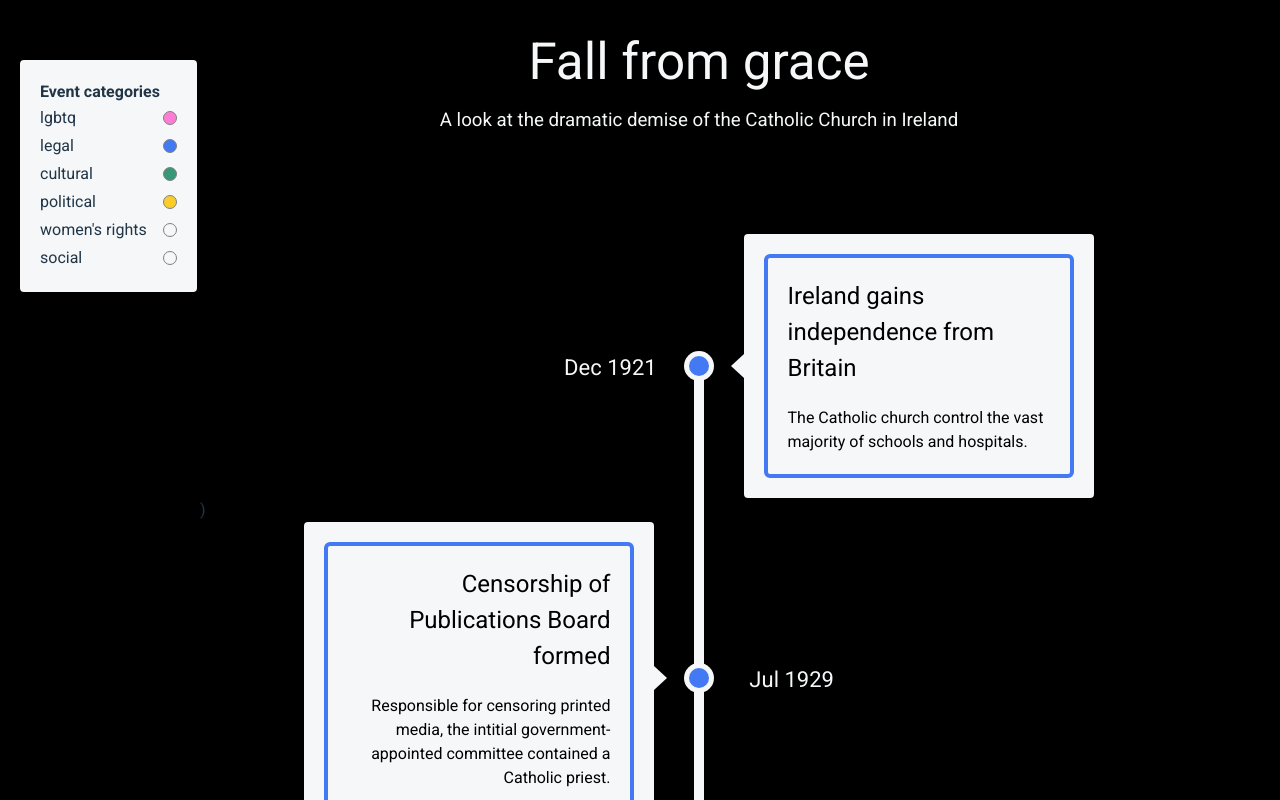
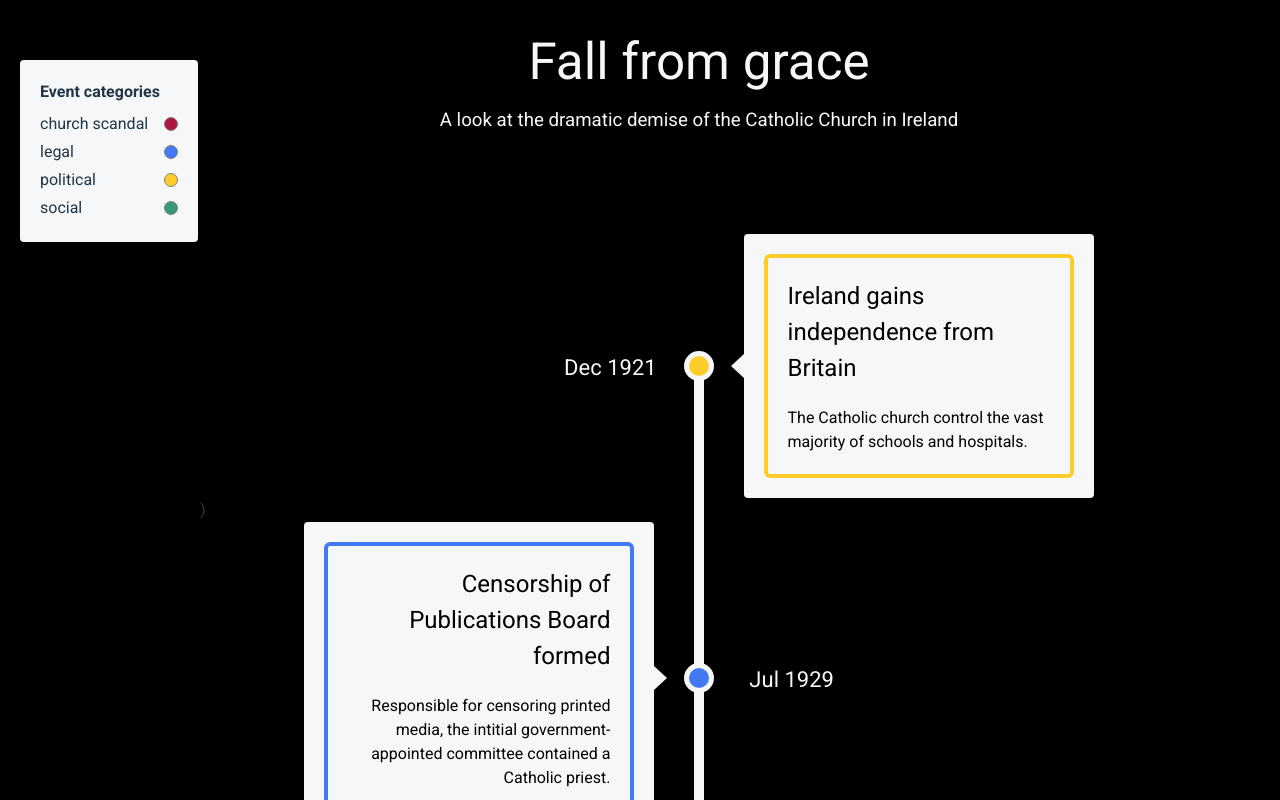
Before and after one commit to amymc/timeline, a React (Vite) app: page / in a window 1280 px wide. Shown: the top 800 px of the page. Built offline with nearby package versions, Linux system fonts and the light colour scheme.

Commit message:
categories

```diff
--- a/src/App.jsx
+++ b/src/App.jsx
@@ -73,6 +73,7 @@ const LegendCircle = styled.div`
 
 const LegendTitle = styled.span`
   font-weight: bold;
+  margin-bottom: 6px;
 `;
 
 const Title = styled.h1`
--- a/src/Event.jsx
+++ b/src/Event.jsx
@@ -128,7 +128,7 @@ function Event({ category, title, description, index, isLast, year }) {
             Now
           </Year>
           <Card index={index + 1}>
-            <CardInner color={colors[category]}>
+            <CardInner color="black">
               <CardTitle>The remaining legacy</CardTitle>
               {description && (
                 <Description>
@@ -153,7 +153,7 @@ function Event({ category, title, description, index, isLast, year }) {
             </CardInner>
           </Card>
           <Circle index={index + 1}>
-            <CircleInner color={colors[category]} />
+            <CircleInner color="black" />
           </Circle>
         </Row>
       )}
--- a/src/constants.js
+++ b/src/constants.js
@@ -1,8 +1,6 @@
 export const colors = {
-  lgbtq: "#FF7ED4",
+  "church scandal": "#AF1740",
   legal: "#4379F2",
-  cultural: "#379777",
   political: "#FCCD2A",
-  "women's rights": "",
-  social: "",
+  social: "#379777",
 };
--- a/src/data/events.json
+++ b/src/data/events.json
@@ -3,7 +3,7 @@
     "title": "Ireland gains independence from Britain",
     "description": "The Catholic church control the vast majority of schools and hospitals.",
     "year": "Dec 1921",
-    "category": "legal"
+    "category": "political"
   },
   {
     "title": "Censorship of Publications Board formed",
@@ -15,13 +15,13 @@
     "title": "Irish citizen, Jimmy Gralton is deported to the US",
     "description": "Jimmy had served in the US navy and obtained US citizenship as a result. On his return to Ireland he set up a local dance hall, and this combined with the fact that he was socialist drew the ire of the Catholic church among others. He was deported on the grounds that as an American citizen, he was ‘an undesirable alien’.",
     "year": "Aug 1933",
-    "category": "social"
+    "category": "political"
   },
   {
     "title": "A priest leads thousands of people in an anti-jazz march",
     "description": "This was the beginning of a campaign that called on the government to close the dance halls and ban all foreign dances in Ireland.",
     "year": "Jan 1934",
-    "category": "cultural"
+    "category": "social"
   },
   {
     "title": "The sale of contraception is banned",
@@ -33,7 +33,7 @@
     "title": "Edna O'Brien's 'The Country Girls' is banned",
     "description": "Banned for sexually explicit content and burned by the church.",
     "year": "Jan 1960",
-    "category": "cultural"
+    "category": "legal"
   },
   {
     "title": "Housewife of the year launches",
@@ -44,13 +44,14 @@
   {
     "title": "Catholics allowed to attend Trinity College Dublin",
     "description": "Originally a Protestant university but even when the university themselves opened their doors to Catholics the Catholic church prevented it. Apparently they were concerned that Catholic students would be corrupted fraternising with Protestants. So prior to 1970 Catholic students had to get special dispensation from the church to attend the univeristy.",
-    "year": "Sep 1970"
+    "year": "Sep 1970",
+    "category": "social"
   },
   {
     "title": "A group of activists travel to Belfast to buy contraceptives",
     "description": "In an act known as the Contraceptive Train the group travlled over the border to buy and bring back contraceptives that were illegal in Ireland.",
     "year": "May 1971",
-    "category": "women's rights"
+    "category": "social"
   },
   {
     "title": "The Catholic Church is removed from the constitution",
@@ -68,7 +69,7 @@
     "title": "Pope John Paul II visits Ireland",
     "description": "1.25 million, a third of the population, attended the mass he said in Dublin.",
     "year": "Sep 1973",
-    "category": "cultural"
+    "category": "social"
   },
   {
     "title": "May McGee wins a Supreme Court case allowing her to import contraceptives",
@@ -80,7 +81,7 @@
     "title": "Monty Python's The Life of Brian' is banned",
     "description": "Banned until 1987 for its religious satire.",
     "year": "Apr 1979",
-    "category": "cultural"
+    "category": "legal"
   },
   {
     "title": "Contraceptives are finally available on prescription",
@@ -98,12 +99,12 @@
     "title": "Gay man, Declan Flynn murdered in Dublin",
     "description": "Attacked in a public park by 5 teenagers. All 5 walked free with suspended sentences. The judge said there was 'no element of correction required' as they had 'come from good homes'.",
     "year": "Sep 1982",
-    "category": "lgbtq"
+    "category": "social"
   },
   {
     "title": "The first gay pride parade takes place in Dublin",
     "year": "Jun 1983",
-    "category": "lgbtq"
+    "category": "social"
   },
   {
     "title": "The 8th amendment is introduced",
@@ -137,18 +138,20 @@
   {
     "title": "The X case establishs the right of Irish women to an abortion if the women is at risk of committing suicide.",
     "description": "The case involved a 14 year old girl who was preganant as the result of rape. She intented to travel to London with her parents to get an abortion. The parents asked the police if DNA evidence from the foetus would be admissable in court for the rape trial. Police sought the advice of the attorney general, who then sought an injuction preventing her from travelling for the abortion. The family appealed this in the Irish supreme court. ",
-    "year": "Mar 1992"
+    "year": "Mar 1992",
+    "category": "legal"
   },
   {
     "title": "Bishop Eamon Casey forced to resign after it was revealed that he had fathered a child",
     "description": "He had an affair with American Annie Murphy. He urged her to give up the child for adoption but she refused. He made fraudulent covert payments for the childs welfare using diocesan funds. Years later it was revealed that there were multiple sex abuse claims against him which the church had covered up.",
-    "year": "May 1992"
+    "year": "May 1992",
+    "category": "church scandal"
   },
   {
     "title": "Sinéad O'Connor rips up a picture of the pope on Saturday Night Live in the US",
     "description": "She said the words 'Fight the real enemy' as she tore the picture. Sinéad had spent 18 months at a Magdelene Laundry as a teenager. Magdalene laundries were Catholic-run instituions where women were imprisoned, forced to carry out unpaid labour and subjected to severe psychological and physical maltreatment. So called because they ran for-profit businesses, primarily laundries. ",
     "year": "Oct 1992",
-    "category": "cultural"
+    "category": "social"
   },
   {
     "title": "A referendum passes guaranteeing the right to travel abroad for an abortion",
@@ -171,7 +174,7 @@
     "title": "Remains of 155 women are found on the site of a former Magdalene Laundry",
     "description": "",
     "year": "Aug 1993",
-    "category": "legal"
+    "category": "church scandal"
   },
   {
     "title": "Divorce becomes legal",
@@ -183,13 +186,13 @@
     "title": "The Ferns report is released",
     "description": "The report identified more than 100 allegations of child sex abuse in the south-east of Ireland and outlined the failure of the church to take any action.",
     "year": "Oct 2005",
-    "category": "political"
+    "category": "church scandal"
   },
   {
     "title": "The Ryan Report is published",
     "description": "It was an expansive inquiry into child abuse at residential institutions for children run by the Catholic Church between 1936 and 1999.",
     "year": "May 2009",
-    "category": "legal"
+    "category": "church scandal"
   },
   {
     "title": "Michelle Harte is denied chemotherapy due to being pregnant",
@@ -212,7 +215,7 @@
     "title": "Magdalene laundries inquiry report finds significant state involvement in the institutions",
     "description": "Approximately 26% of residents were referred by the state, many for minor crimes.",
     "year": "Feb 2013",
-    "category": "legal"
+    "category": "church scandal"
   },
   {
     "title": "Ireland becomes the first country to legalise gay marriage by popular vote",
@@ -223,7 +226,8 @@
   {
     "title": "800 babies found buried in a septic tank on the grounds of a former mother and baby home",
     "description": "Discovery made by amateur historian, Catherine Corless, on what was once the grounds of a home for unwed mothers run by a Catholic order. Research would later show that on average, a child from the home died every two weeks between 1925 and 1961.",
-    "year": "Mar 2017"
+    "year": "Mar 2017",
+    "category": "church scandal"
   },
   {
     "title": "The 8th amendment is repealed",
@@ -235,13 +239,13 @@
     "title": "The release of the Mother and Baby homes report",
     "description": "The report detailed that around 9,000 children, one in seven of those born in the 18 institutions covered in the report had died in them between 1922 and 1998, double the rate of infant mortality in the general population. An estimated 15% of children were illegally adopted facilitated by the Catholic institutions. Some children were also entered into vaccine trials without parental consent.",
     "year": "Jan 2021",
-    "category": "social"
+    "category": "church scandal"
   },
   {
     "title": "Government signs off on a new state maternity hospital to be built on the grounds of a Catholic order.",
     "description": "The sign off had been delayed by controversy and protests as the public questioned whether the religious order would allow for a full range of services including terminations and IVF. This remains to be seen as the hospital has not yet been built.",
     "year": "May 2022",
-    "category": "social"
+    "category": "political"
   },
   {
     "title": "The free contraception scheme is introduced",
@@ -253,6 +257,6 @@
     "title": "The government launches a redress scheme for surviviors of mother and baby homes",
     "description": "As it stands the scheme is estimated to cost €1.5 billion and the majority of the cost will likely be borne by the taxpayer as religious institutions have only contributed about 16%.",
     "year": "Mar 2024",
-    "category": "social"
+    "category": "church scandal"
   }
 ]
```
